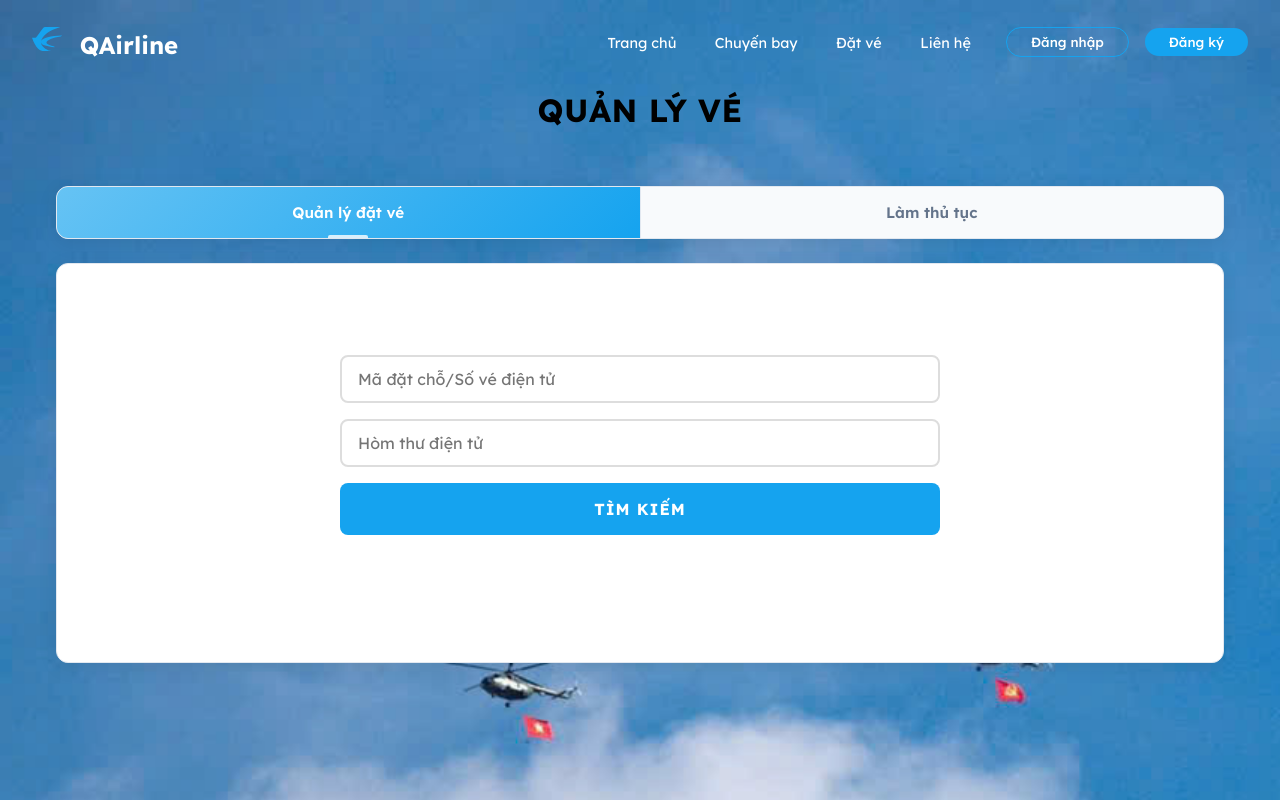
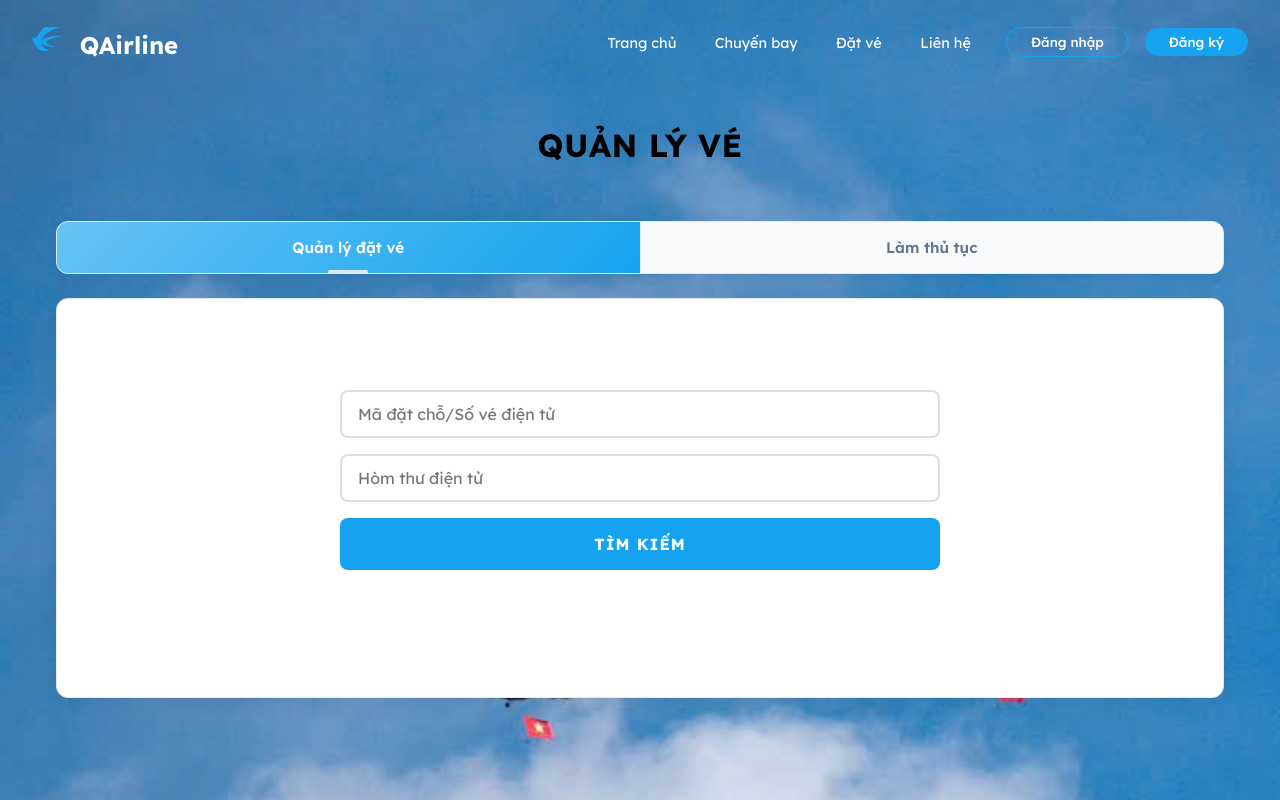
Before and after one commit to lequocanh10000/FrontEnd, a Next.js app: page /booking_management in a window 1280 px wide. Shown: the top 800 px of the page. Built offline with nearby package versions, Linux system fonts and the light colour scheme.

Commit message:
fix: adjust margin-top in bm_layout.module.scss and clean up comment in bm_page.module.scss

```diff
--- a/src/app/booking_management/bm_layout.module.scss
+++ b/src/app/booking_management/bm_layout.module.scss
@@ -20,7 +20,7 @@
     font-weight: 650;
     text-align: center;
     color: black;
-    margin-top: 5%;
+    margin-top: 8%;
     letter-spacing: 0.5px;
 
     @media (max-width: 768px) {
@@ -29,6 +29,7 @@
 
     @media (max-width: 480px) {
         font-size: 1.25rem;
+
     }
 }
 
--- a/src/app/booking_management/bm_page.module.scss
+++ b/src/app/booking_management/bm_page.module.scss
@@ -1,4 +1,4 @@
-// src/app/booking-management/page.module.scss
+
 .container {
     min-height: 100vh;
 
```
